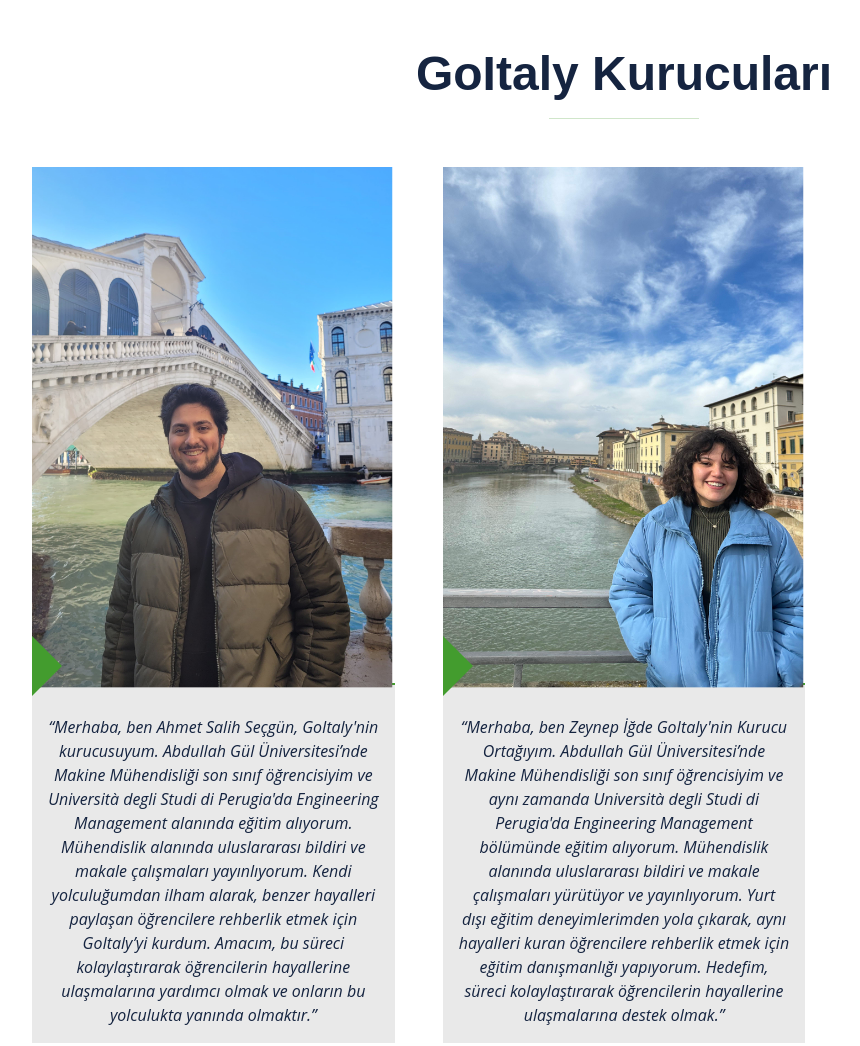
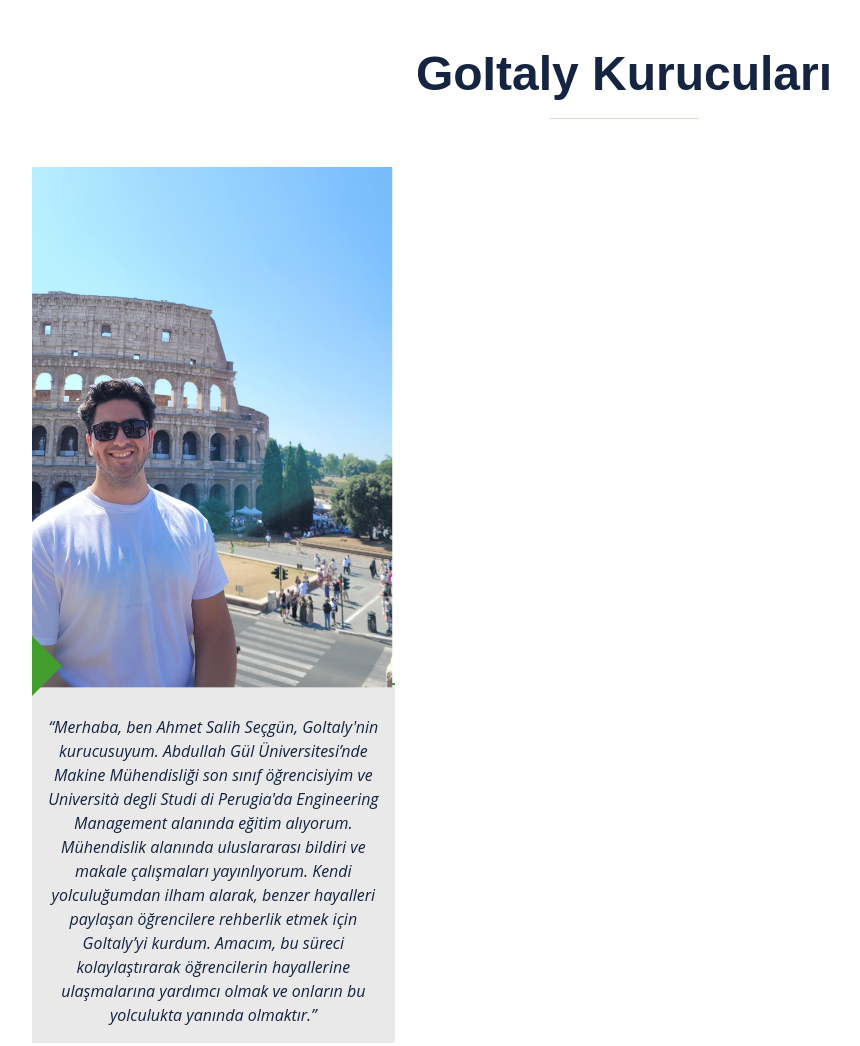
Before and after one commit to metekaya/goitaly, a plain HTML site: page about.html in a window 1280 px wide. Shown: the part 980-2026 px from the top of the page, without its empty margins (16-876 px from the left). Drawn offline with nearby package versions, Linux system fonts and the light colour scheme.

Commit message:
Update team member image and testimonial text for accuracy and consistency

```diff
--- a/about.html
+++ b/about.html
@@ -170,7 +170,7 @@
             <!-- Team Member 1 -->
             <div class="col-lg-4">
                 <div class="team-item position-relative overflow-hidden">
-                    <img class="img-fluid w-100" src="assets/salih.jpeg" alt="" style="margin-bottom: 32px">
+                    <img class="img-fluid w-100" src="assets/salih2.jpeg" alt="" style="margin-bottom: 32px">
                     <div class="team-text w-100 position-absolute top-50 text-center bg-primary p-4">
                         <h3 class="text-white mb-2">Ahmet Salih Seçgün</h3>
                         <p class="text-white text-uppercase mb-2">GoItaly Kurucu Ortağı</p>
@@ -181,7 +181,7 @@
                 </div>
             </div>
             <!-- Team Member 2 -->
-            <div class="col-lg-4">
+            <!-- <div class="col-lg-4">
                 <div class="team-item position-relative overflow-hidden">
                     <img class="img-fluid w-100" src="assets/zeynep.jpeg" alt="" style="margin-bottom: 32px">
                     <div class="team-text w-100 position-absolute top-50 text-center bg-primary p-4">
@@ -192,7 +192,7 @@
                         <i class="">&ldquo;Merhaba, ben Zeynep İğde GoItaly'nin Kurucu Ortağıyım. Abdullah Gül Üniversitesi’nde Makine Mühendisliği son sınıf öğrencisiyim ve aynı zamanda Università degli Studi di Perugia'da Engineering Management bölümünde eğitim alıyorum. Mühendislik alanında uluslararası bildiri ve makale çalışmaları yürütüyor ve yayınlıyorum. Yurt dışı eğitim deneyimlerimden yola çıkarak, aynı hayalleri kuran öğrencilere rehberlik etmek için eğitim danışmanlığı yapıyorum. Hedefim, süreci kolaylaştırarak öğrencilerin hayallerine ulaşmalarına destek olmak.&rdquo;</i>
                     </div>
                 </div>
-            </div>
+            </div> -->
             <!-- Team Member 3 -->
             <!-- <div class="col-lg-4">
                 <div class="team-item position-relative overflow-hidden">
```
Also changed, not shown: index.html (+1 -1 lines), assets/salih2.jpeg (added).
